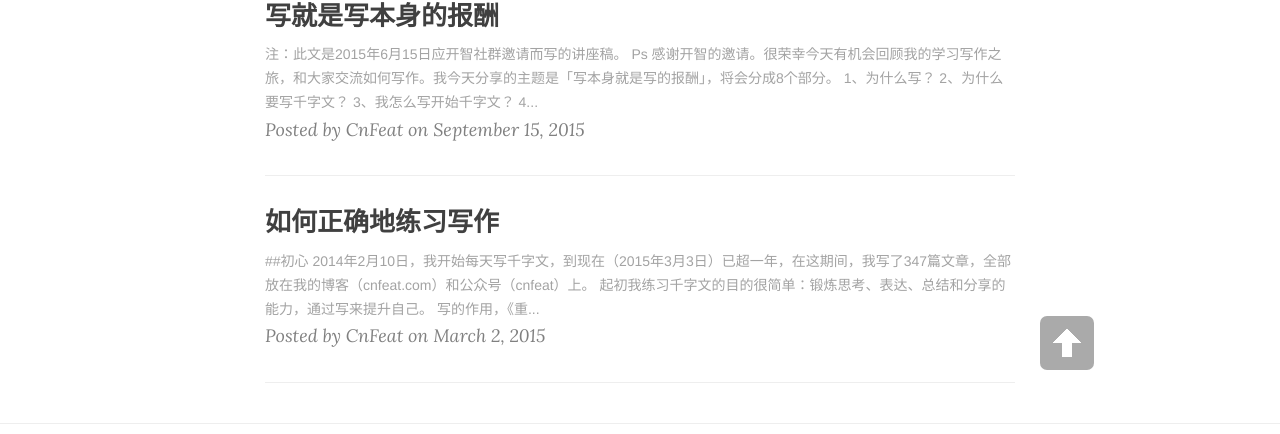
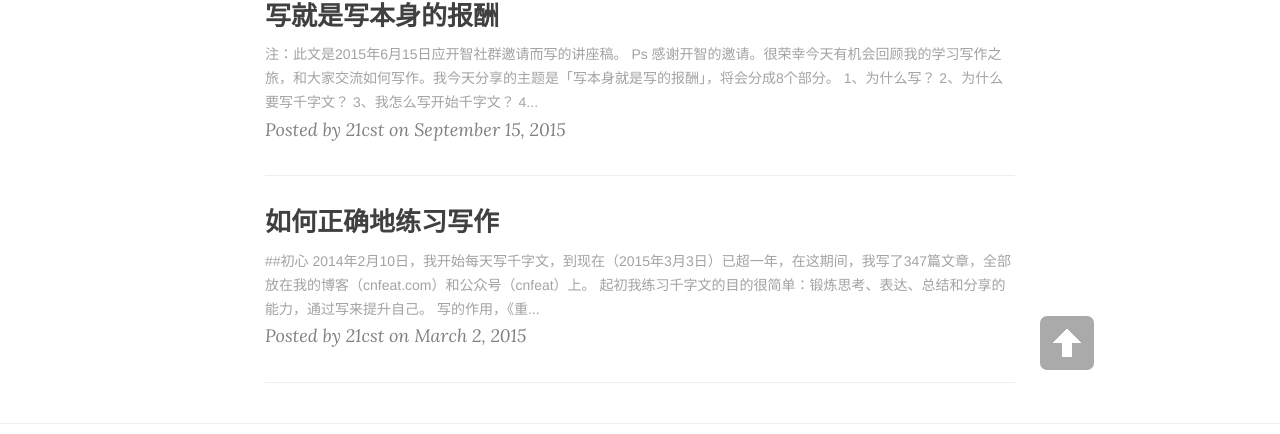
Before and after one commit to cst4049/git_blog, a Jekyll site: the page built from index.html, in a window 1280 px wide. Shown: the part 500-934 px from the top of the page. Built offline with Jekyll 4.4.1, drawn with Linux system fonts in a browser that asks for light colours; nearby versions of some CDN libraries; the list of posts is cut into pages by our own code; some of the changed lines change nothing that is shown.

Commit message:
delete no useing

```diff
--- a/_config.yml
+++ b/_config.yml
@@ -12,19 +12,14 @@
   bio: "smile and smile"
 
 # Data
-gavatar: http://dreamofbook.qiniudn.com/Az..png
 favicon: img/favicon.png
 
-# Build settings
-# use Github Flavored Markdown !important
 # document: http://jekyllrb.com/docs/configuration/#kramdown
 markdown: kramdown
 highlighter: rouge
 permalink: pretty
 paginate: 8
-exclude: ["less","node_modules","Gruntfile.js","package.json","README.md"]
 
-# http://en.wikipedia.org/wiki/List_of_tz_database_time_zones
 timezone: Asia/Shanghai
 
 # Defaults for posts
@@ -35,21 +30,5 @@
       type: "posts"
     values:
       layout: "post"
-      author: "CnFeat"
+      author: "21cst"
       header-img: "img/green.jpg" # We don't want posts without a header image, that whould mean white on white
-
-# Comments
-comments :
-  provider : duoshuo
-  duoshuo :
-    short_name :
-  disqus :
-      short_name :
-
-# Analytics and webmaster tools stuff goes here
-google_analytics:
-google_verify:
-# https://ssl.bing.com/webmaster/configure/verify/ownership Option 2 content= goes here
-bing_verify:
-
-# Links to include in footer navigation
```
Also changed, not shown: 404.html (+0 -10 lines).
